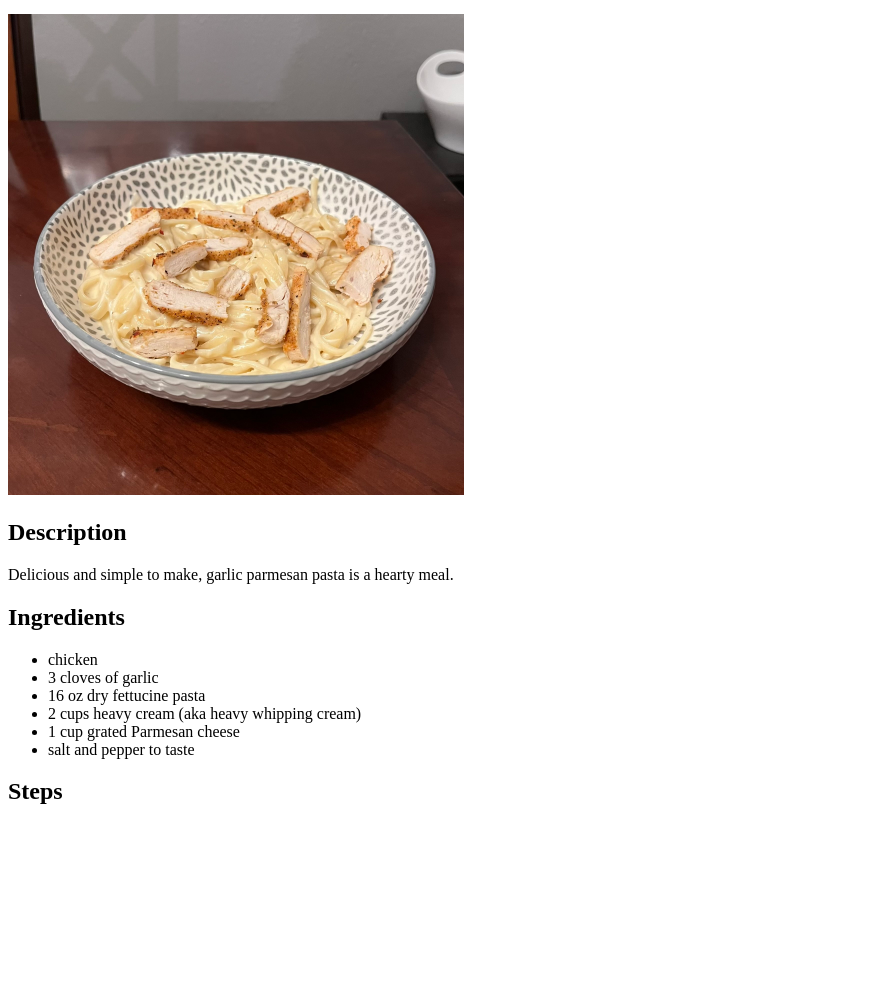
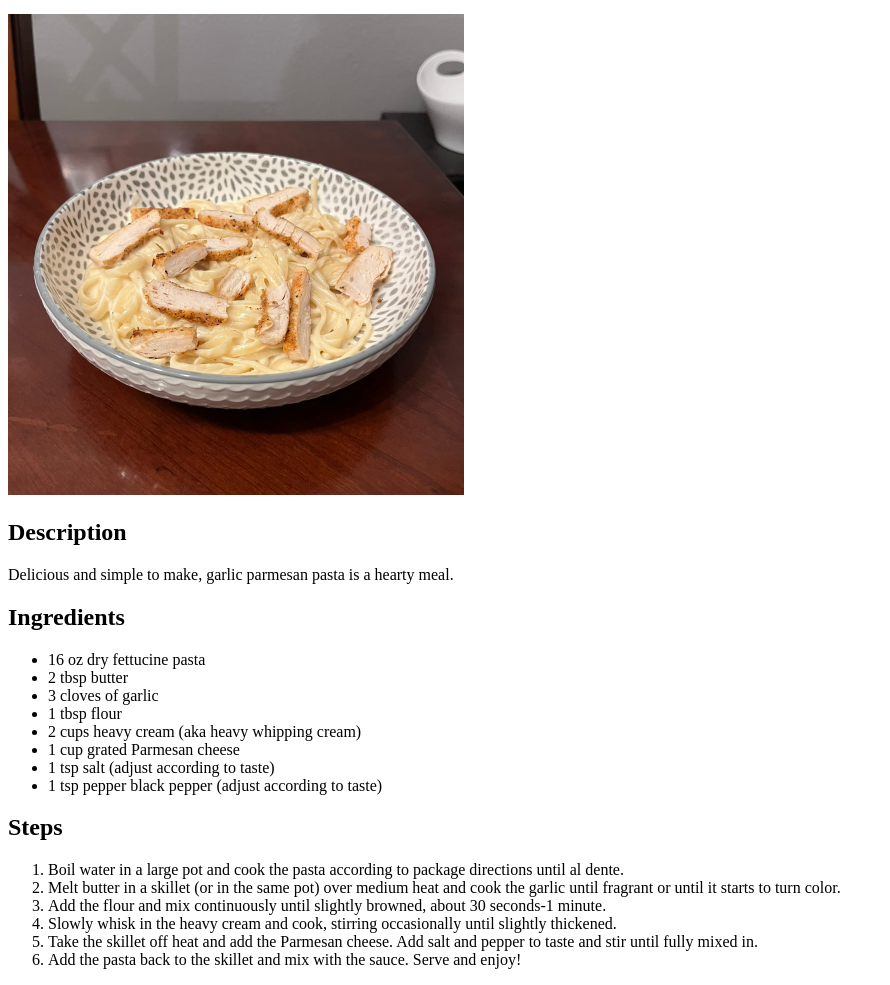
Before and after one commit to paulabondoc/odin-recipes, a plain HTML site: page recipes/garlic-parmesan-pasta.html in a window 1280 px wide. Shown: the part 100-1085 px from the top of the page, without its empty margins (0-890 px from the left). Before the commit the page ends 925 px from the top, so only its background shows below. Drawn offline with Linux system fonts and the light colour scheme.

Commit message:
Update garlic-parmesan-pasta.html
Updated the ingredients list and added steps.

```diff
--- a/recipes/garlic-parmesan-pasta.html
+++ b/recipes/garlic-parmesan-pasta.html
@@ -19,14 +19,24 @@
 
     <h2>Ingredients</h2>
     <ul>
-        <li>chicken</li>
+        <li>16 oz dry fettucine pasta</li>
+        <li>2 tbsp butter</li>
         <li>3 cloves of garlic</li>
-        <li>16 oz dry fettucine pasta</li>
+        <li>1 tbsp flour</li>
         <li>2 cups heavy cream (aka heavy whipping cream)</li>
         <li>1 cup grated Parmesan cheese</li>
-        <li>salt and pepper to taste</li>
+        <li>1 tsp salt (adjust according to taste)</li>
+        <li>1 tsp pepper black pepper (adjust according to taste)</li>
     </ul>
 
     <h2>Steps</h2>
+    <ol>
+        <li>Boil water in a large pot and cook the pasta according to package directions until al dente.</li>
+        <li>Melt butter in a skillet (or in the same pot) over medium heat and cook the garlic until fragrant or until it starts to turn color.</li>
+        <li>Add the flour and mix continuously until slightly browned, about 30 seconds-1 minute.</li>
+        <li>Slowly whisk in the heavy cream and cook, stirring occasionally until slightly thickened.</li>
+        <li>Take the skillet off heat and add the Parmesan cheese. Add salt and pepper to taste and stir until fully mixed in.</li>
+        <li>Add the pasta back to the skillet and mix with the sauce. Serve and enjoy!</li>
+    </ol>
 </body>
 </html>
```
